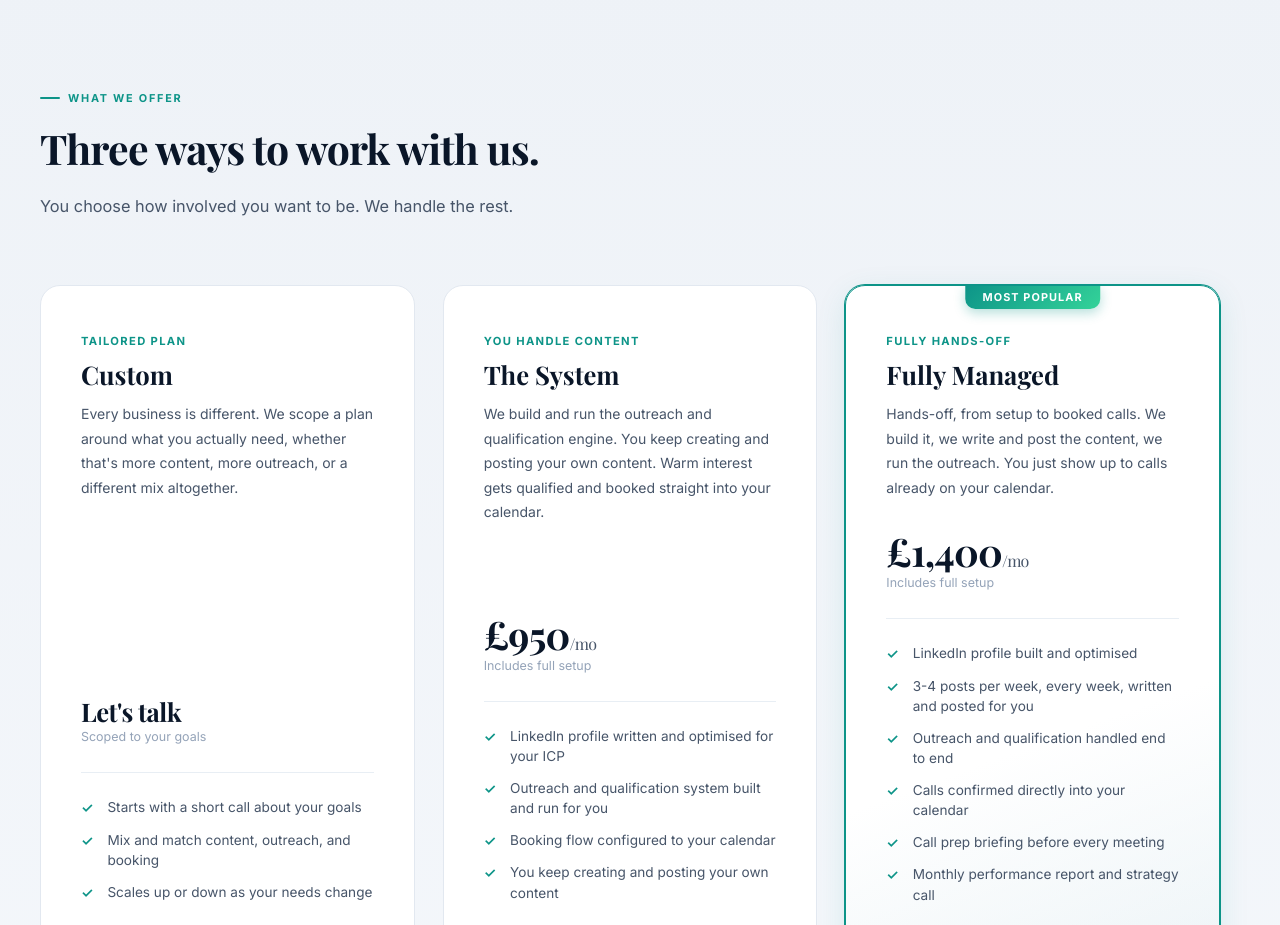
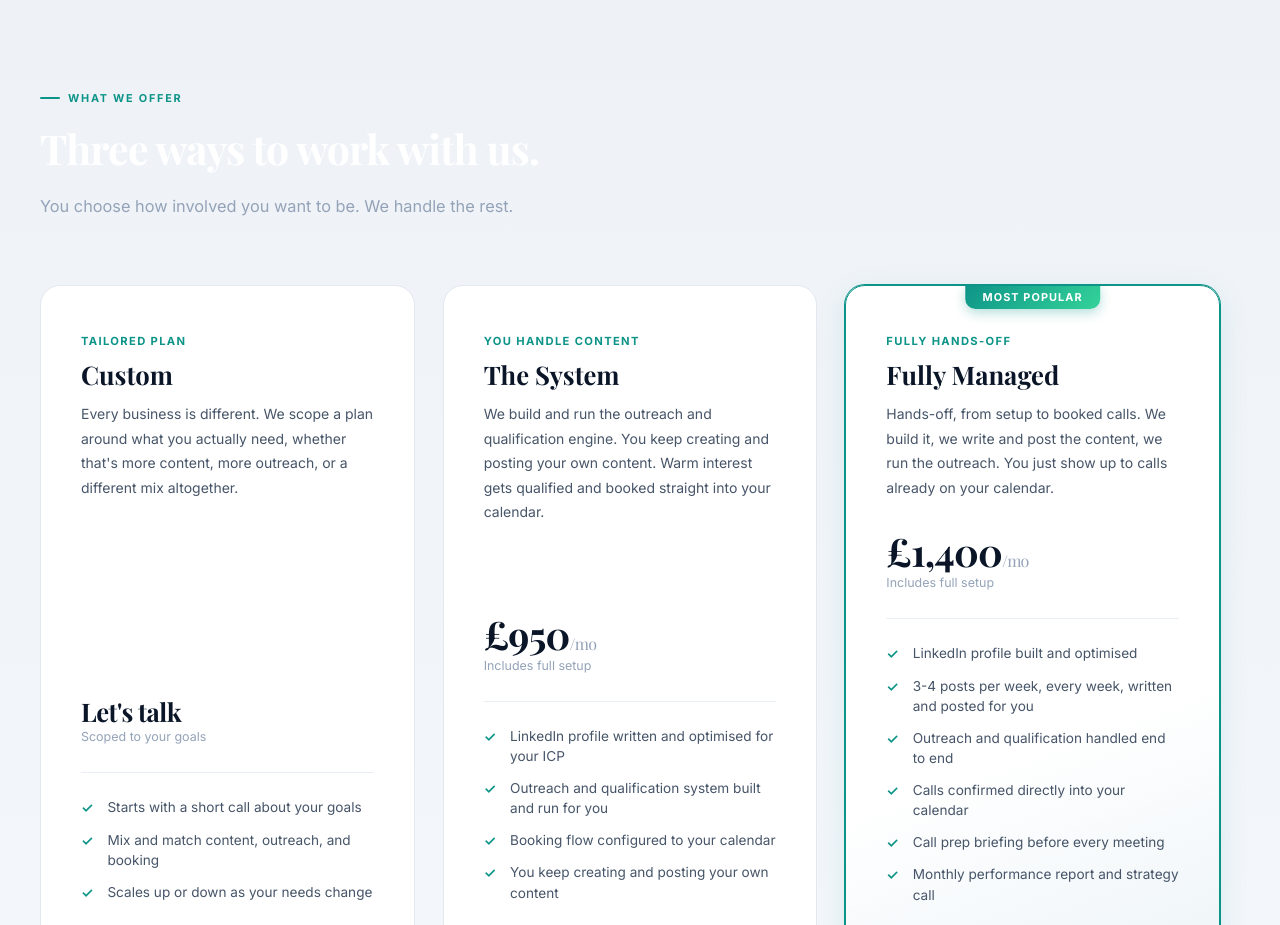
Before and after one commit to TobiWilliams001/Elitehands-Outbound, a React (Vite) app: page / in a window 1280 px wide. Shown: the part 3200-4125 px from the top of the page. Built offline with nearby package versions, Linux system fonts and the light colour scheme; a web font is replaced by a local one.

Commit message:
design: convert Offer cards to dark theme
Matches the rest of the page instead of sitting as a white SaaS-style
card grid between dark sections.

```diff
--- a/src/components/Offer.tsx
+++ b/src/components/Offer.tsx
@@ -63,10 +63,10 @@ export const Offer = () => {
       <div className="container">
         <div className="reveal">
           <div className="section-label">What we offer</div>
-          <h2 className="section-title" style={{ color: 'var(--navy)' }}>
+          <h2 className="section-title">
             Three ways to work with us.
           </h2>
-          <p className="section-sub" style={{ color: 'var(--slate)' }}>
+          <p className="section-sub">
             You choose how involved you want to be. We handle the rest.
           </p>
         </div>
@@ -82,7 +82,7 @@ export const Offer = () => {
               <div className={`offer-price${t.priceSmall ? ' small' : ''}`}>
                 {t.price}
                 {t.priceSuffix && (
-                  <span style={{ fontSize: '1rem', fontWeight: 400, color: 'var(--slate)' }}>
+                  <span style={{ fontSize: '1rem', fontWeight: 400, color: 'var(--slate-xl)' }}>
                     {t.priceSuffix}
                   </span>
                 )}
```
